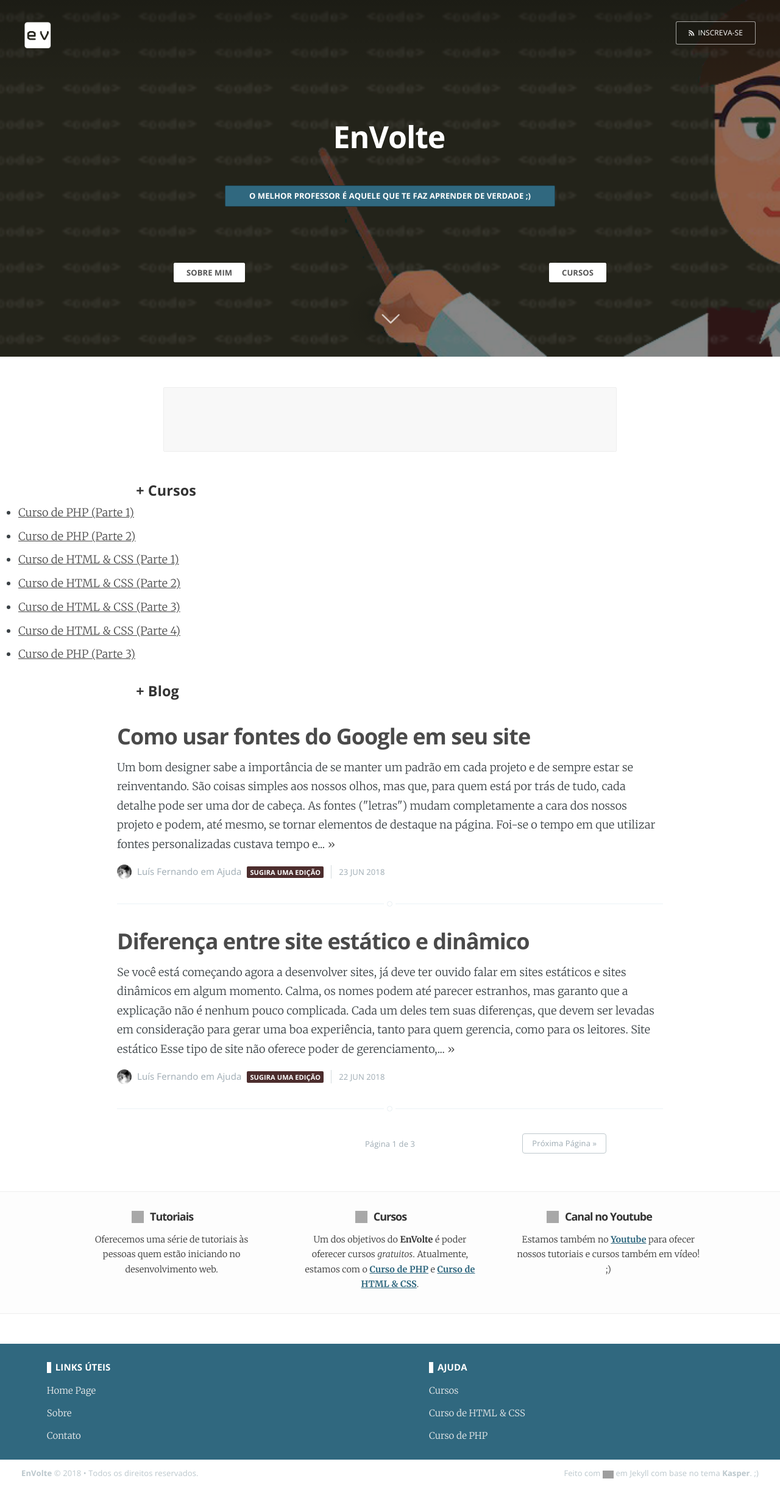
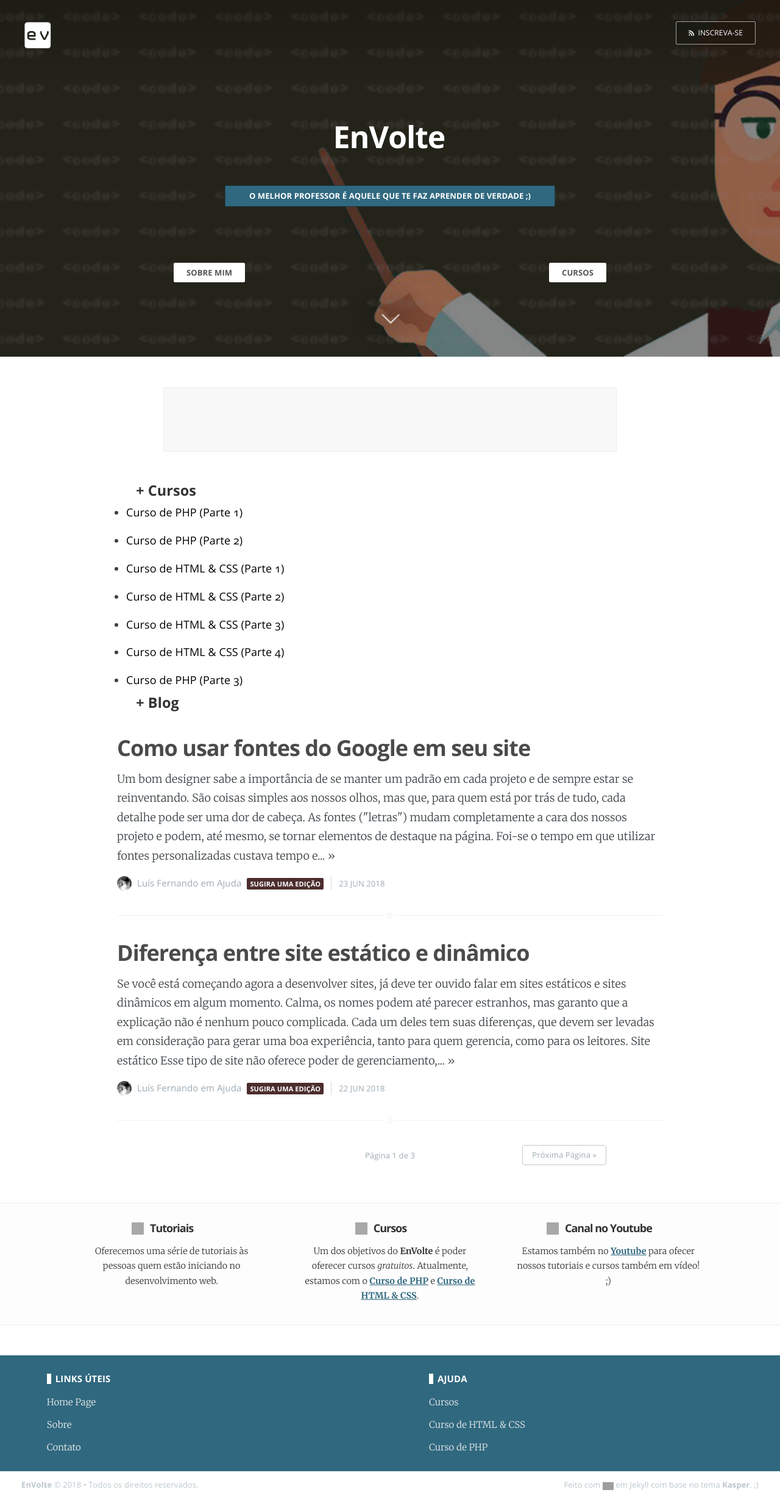
Before and after one commit to EnVolte/envolte.github.io, a Jekyll site: the page built from index.html, in a window 1280 px wide. Shown: the whole page at 61% size. Built offline with Jekyll 4.4.1, drawn with Linux system fonts in a browser that asks for light colours; the list of posts is cut into pages by our own code; grey boxes are pictures that could not be loaded.

Commit message:
Update screen.css

```diff
--- a/assets/css/screen.css
+++ b/assets/css/screen.css
@@ -1826,3 +1826,6 @@ section#about a {color: #30687f; font-weight: bold;}
 
 h3.titlep {width: 70%; margin: 0px auto; font-size: 1.3em; color: #333;}
 h3.titlep span {width: 20px; height: 15px; display: inline-block; background: #fff; margin-right: 5px;}
+ul#curso {width: 70%; margin: 0px auto 0px;}
+ul#curso li {float: left; width: 100%; font-size: auto;}
+ul#curso li a {color: #000; text-decoration: none; font-family: Open Sans;}
```
